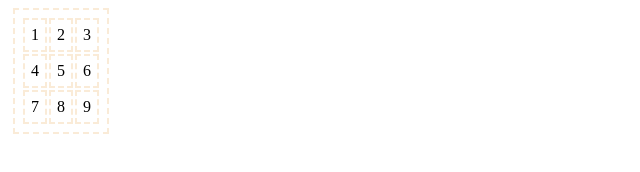
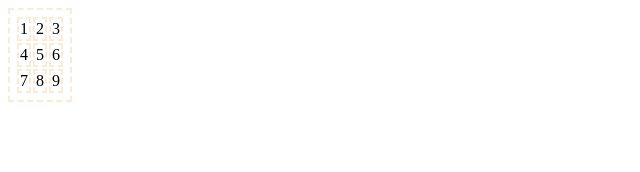
Before and after one commit to thrlstyyy/Mikita-Chyzheuski, a plain HTML site: page index.html in a window 1280 px wide. Shown: the whole page, without its empty margins (0-640 px from the left). Drawn offline with Linux system fonts and the light colour scheme.

Commit message:
Add files via upload

```diff
--- a/index.html
+++ b/index.html
@@ -5,12 +5,16 @@
         <title>Tabela</title>
         <style>
             table,td {
-                padding: 6px;
-                margin: 5px;
                 border: 2px;
                 border-style: dashed;
                 border-color: antiquewhite;
-             }
+                     }
+            table {
+                padding: 5px;
+                  }
+            td {
+                margin: 5px;
+                }
          </style>
         </head>
          <body>
```
